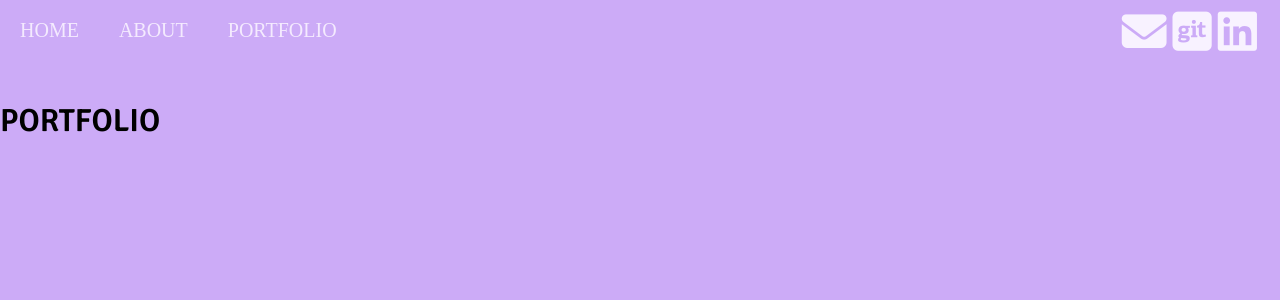
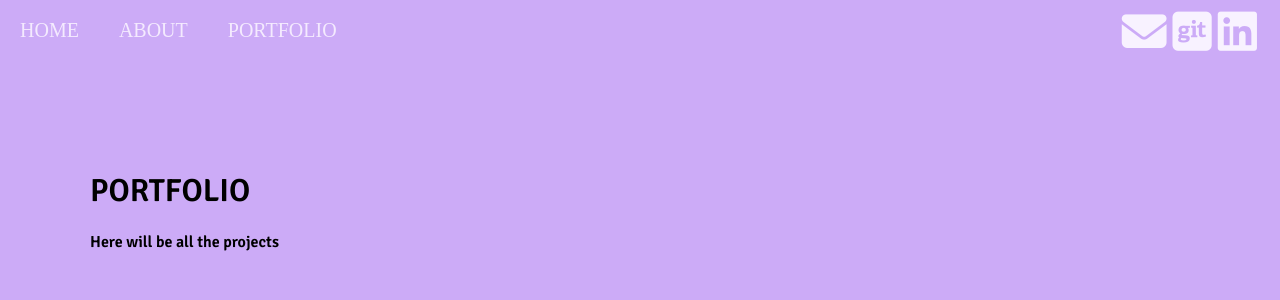
Before and after one commit to fayvera/Mock-website, a React (Create React App) app: page /portfolio in a window 1280 px wide. Shown: the top 300 px of the page. Built offline with nearby package versions, Linux system fonts and the light colour scheme.

Commit message:
adds portfolio div

```diff
--- a/src/Portfolio/portfolio.js
+++ b/src/Portfolio/portfolio.js
@@ -12,8 +12,11 @@ class Portfolio extends Component{
 
     render(){
         return(
-            <div className="main-portfolio-div">
+            <div class="main-portfolio-div">
                 <h1>PORTFOLIO</h1>
+                <div id="project-container">
+                    Here will be all the projects
+                </div>
             </div>
         )
     }
--- a/src/stylesheets/portfolio.css
+++ b/src/stylesheets/portfolio.css
@@ -2,7 +2,6 @@
     padding: 40px;
     margin: 50px;
     justify-content: flex-start;
-    display: inline;
     align-items: flex-start;
 
   }
```
